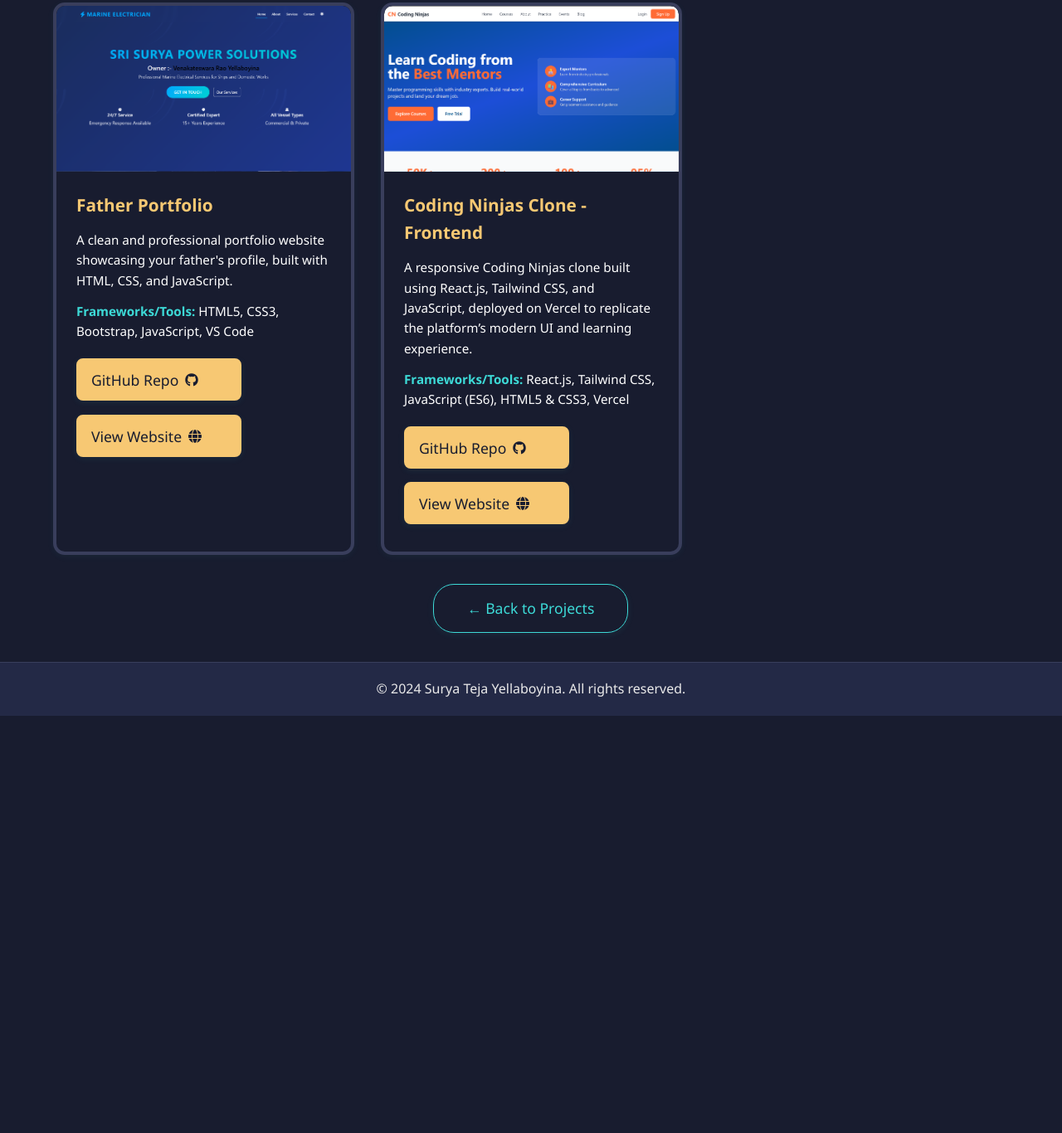
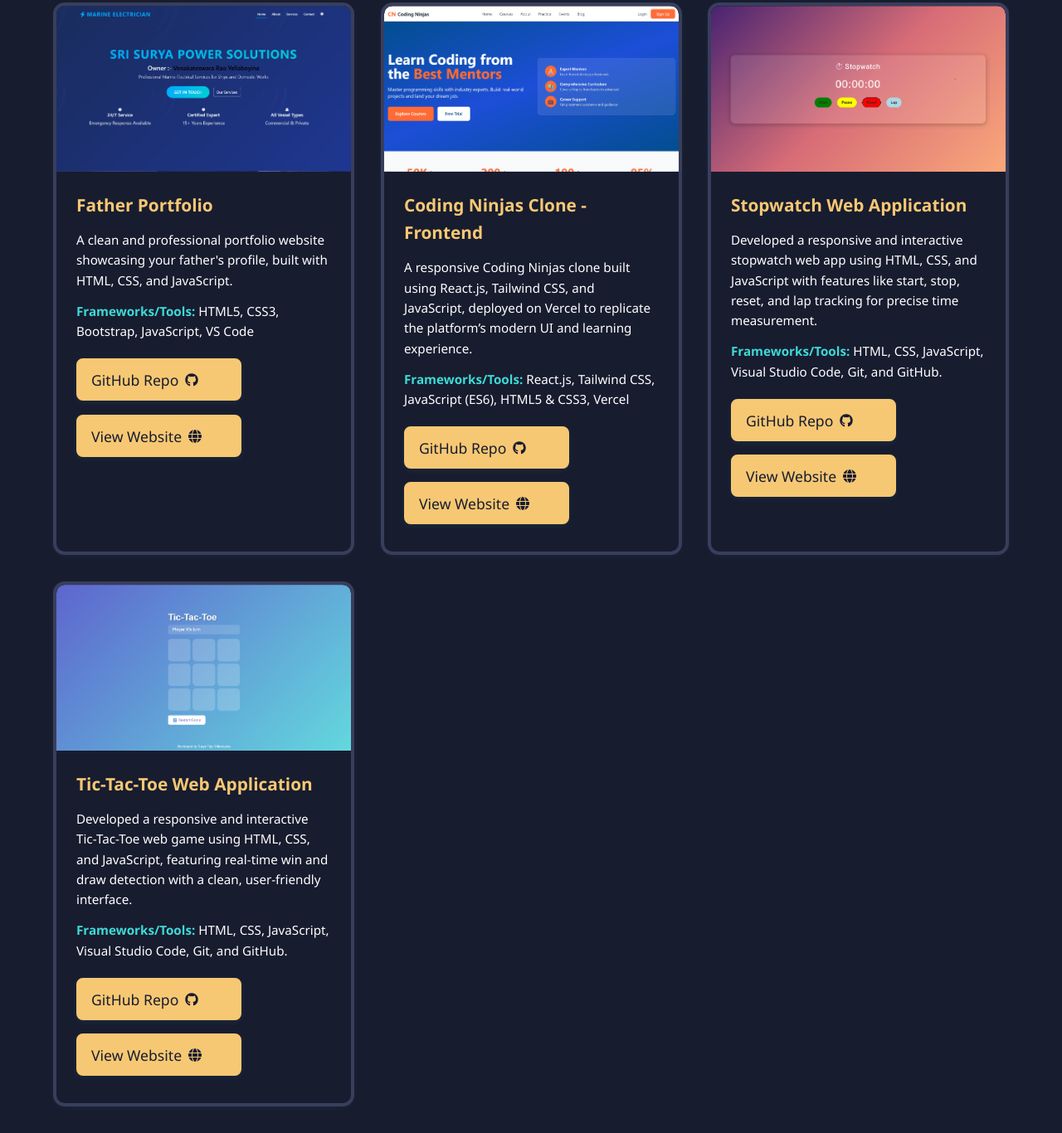
Before and after one commit to SuryaTeja200405/Surya-Portfolio-Frontend, a plain HTML site: page projects-frontend.html in a window 1280 px wide. Shown: the part 836-2202 px from the top of the page at 83% size. Before the commit the page ends 1699 px from the top, so only its background shows below. Drawn offline with Linux system fonts and the light colour scheme.

Commit message:
Update projects-frontend.html

```diff
--- a/projects-frontend.html
+++ b/projects-frontend.html
@@ -80,7 +80,7 @@
         </div>
       </div>
 
-      <div class="project-card animate-from-left delay-5">
+      <div class="project-card animate-from-top delay-5">
         <div class="project-img"> <img src="images/project 8.png" style="width: 100%;"/></div>
         <div class="project-content">
           <h3>Coding Ninjas Clone - Frontend</h3>
@@ -89,6 +89,30 @@
           <div>
             <a href="https://github.com/SuryaTeja200405/Coding-Ninjas-Clone.git" target="_blank" class="btn project-button">GitHub Repo <i class="fab fa-github"></i></a>
             <a href="https://coding-ninjas-clone-dusky.vercel.app/" target="_blank" class="btn project-button">View Website <i class="fas fa-globe"></i></a>
+          </div>
+        </div>
+      </div>
+      <div class="project-card animate-from-right delay-6">
+        <div class="project-img"> <img src="images/project 9.png" style="width: 100%;"/></div>
+        <div class="project-content">
+          <h3>Stopwatch Web Application</h3>
+          <p>Developed a responsive and interactive stopwatch web app using HTML, CSS, and JavaScript with features like start, stop, reset, and lap tracking for precise time measurement.</p>
+          <p><strong>Frameworks/Tools:</strong> HTML, CSS, JavaScript, Visual Studio Code, Git, and GitHub.</p>
+          <div>
+            <a href="https://github.com/SuryaTeja200405/PRODIGY_WD_02.git" target="_blank" class="btn project-button">GitHub Repo <i class="fab fa-github"></i></a>
+            <a href="https://suryateja200405.github.io/PRODIGY_WD_02/" target="_blank" class="btn project-button">View Website <i class="fas fa-globe"></i></a>
+          </div>
+        </div>
+      </div>
+      <div class="project-card animate-from-left delay-">
+        <div class="project-img"> <img src="images/project 10.png" style="width: 100%;"/></div>
+        <div class="project-content">
+          <h3>Tic-Tac-Toe Web Application</h3>
+          <p>Developed a responsive and interactive Tic-Tac-Toe web game using HTML, CSS, and JavaScript, featuring real-time win and draw detection with a clean, user-friendly interface.</p>
+          <p><strong>Frameworks/Tools:</strong> HTML, CSS, JavaScript, Visual Studio Code, Git, and GitHub.</p>
+          <div>
+            <a href="https://github.com/SuryaTeja200405/PRODIGY_WD_03.git" target="_blank" class="btn project-button">GitHub Repo <i class="fab fa-github"></i></a>
+            <a href="https://suryateja200405.github.io/PRODIGY_WD_03/" target="_blank" class="btn project-button">View Website <i class="fas fa-globe"></i></a>
           </div>
         </div>
       </div>
```
